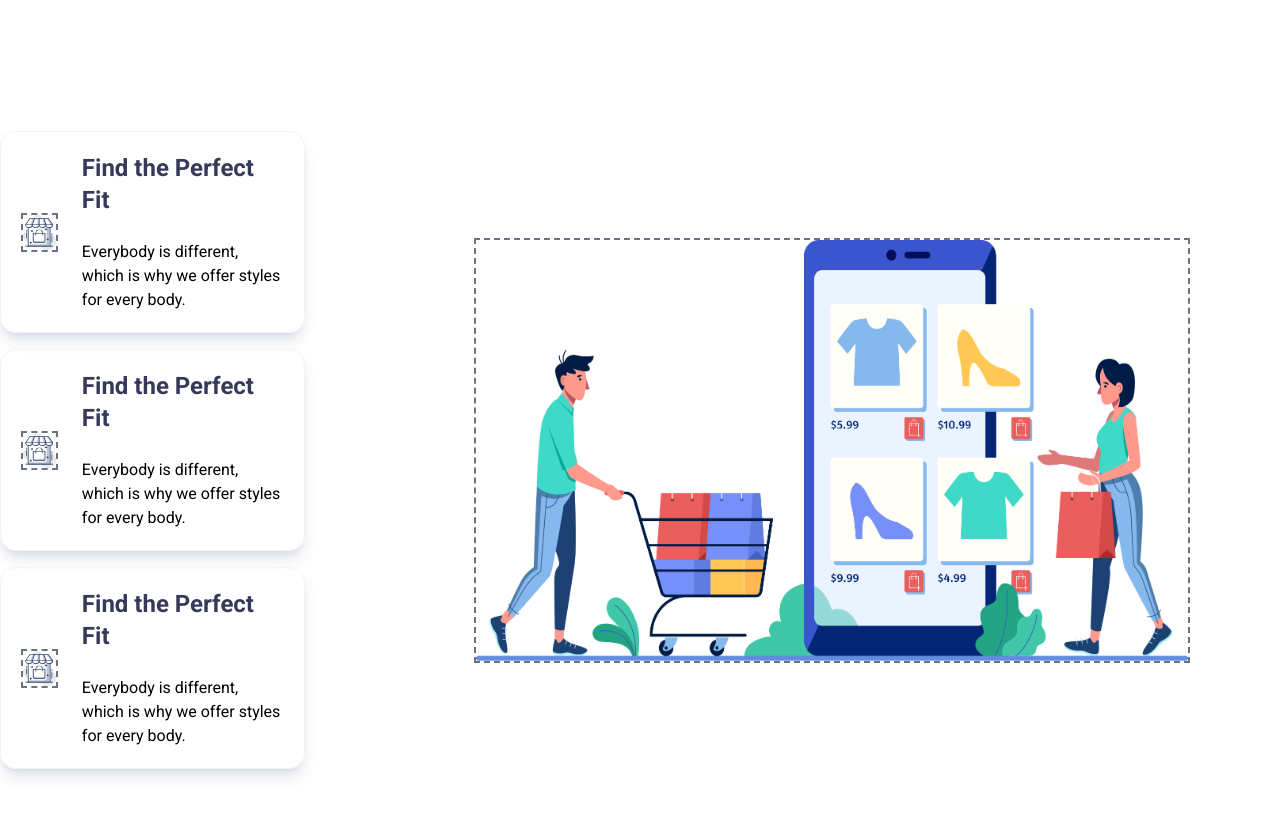
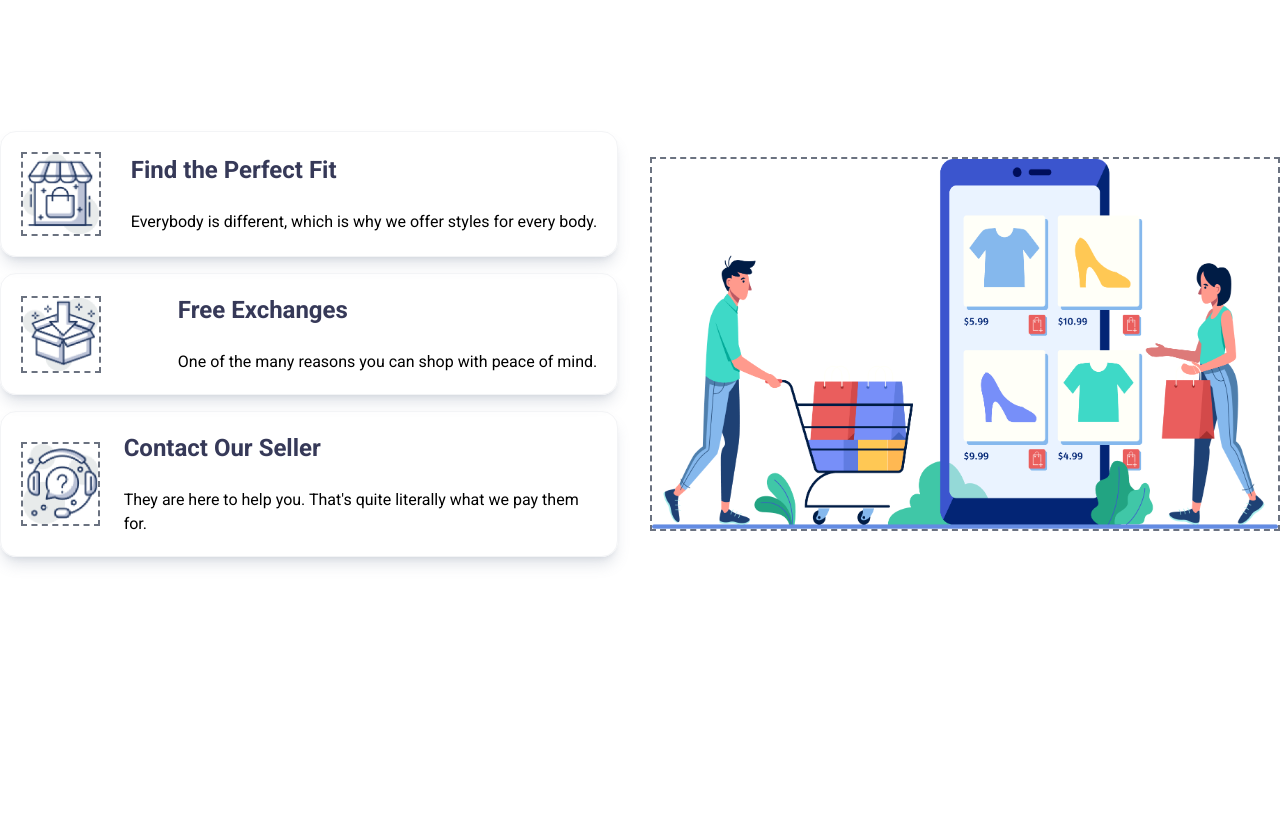
Before and after one commit to BinaryFaisal/genz-shopping, a plain HTML site: page index.html in a window 1280 px wide. Shown: the part 2200-3017 px from the top of the page. After the commit the page ends 2885 px from the top, so only its background shows below. Drawn offline with nearby package versions, Linux system fonts and the light colour scheme.

Commit message:
Footer image size updated

```diff
--- a/index.html
+++ b/index.html
@@ -175,7 +175,7 @@
                 </div>
             </div>
         </section>
-        <section class="flex flex-col md:flex-row items-center justify-between gap-20 my-32">
+        <section class="flex flex-col lg:flex-row items-center justify-between gap-8 my-32">
             <div class="grid gap-4">
                 <div class="flex items-center justify-between gap-6 shadow-lg shadow-slate-500/20 p-5 rounded-2xl hover:shadow-slate-500/100 cursor-pointer border border-gray-100">
                     <div class="w-20 border border-2 border-gray-500 border-dashed">
@@ -189,28 +189,29 @@
                 </div>
                 <div class="flex items-center justify-between gap-6 shadow-lg shadow-slate-500/20 p-5 rounded-2xl hover:shadow-slate-500/100 cursor-pointer border border-gray-100">
                     <div class="w-20 border border-2 border-gray-500 border-dashed">
-                        <img src="assets/icons/house.png" alt="">
+                        <img src="assets/icons/box.png" alt="">
                     </div>
                     <div>
-                        <h3 class="text-[#363958] font-bold text-2xl">Find the Perfect Fit</h3>
-                        <p class="mt-6">Everybody is different, which is why we
-                            offer styles for every body.</p>
+                        <h3 class="text-[#363958] font-bold text-2xl">Free Exchanges</h3>
+                        <p class="mt-6">One of the many reasons you can shop
+
+                            with peace of mind.</p>
                     </div>
                 </div>
                 <div class="flex items-center justify-between gap-6 shadow-lg shadow-slate-500/20 p-5 rounded-2xl hover:shadow-slate-500/100 cursor-pointer border border-gray-100">
                     <div class="w-20 border border-2 border-gray-500 border-dashed">
-                        <img src="assets/icons/house.png" alt="">
+                        <img src="assets/icons/question.png" alt="">
                     </div>
                     <div>
-                        <h3 class="text-[#363958] font-bold text-2xl">Find the Perfect Fit</h3>
-                        <p class="mt-6">Everybody is different, which is why we
-                            offer styles for every body.</p>
+                        <h3 class="text-[#363958] font-bold text-2xl">Contact Our Seller</h3>
+                        <p class="mt-6">They are here to help you. That's quite
+                            literally what we pay them for.</p>
                     </div>
                 </div>
 
             </div>
-            <div>
-                <img class="max-w-[80%] mx-auto border border-2 border-gray-500 border-dashed" src="assets/images/shopping.png" alt="">
+            <div class="lg:w-[50%]">
+                <img class="w-full mx-auto border border-2 border-gray-500 border-dashed" src="assets/images/shopping.png" alt="">
             </div>
         </section>
     </main>
```
